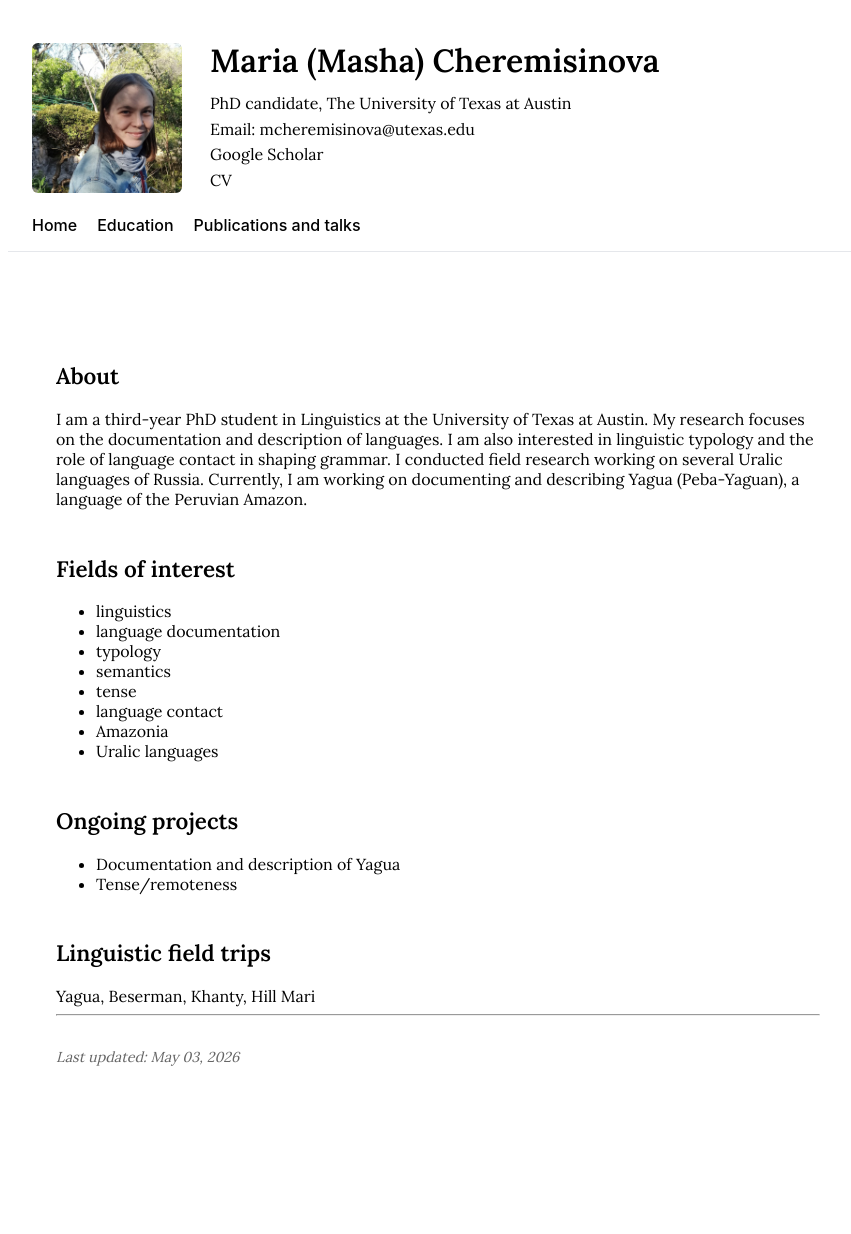
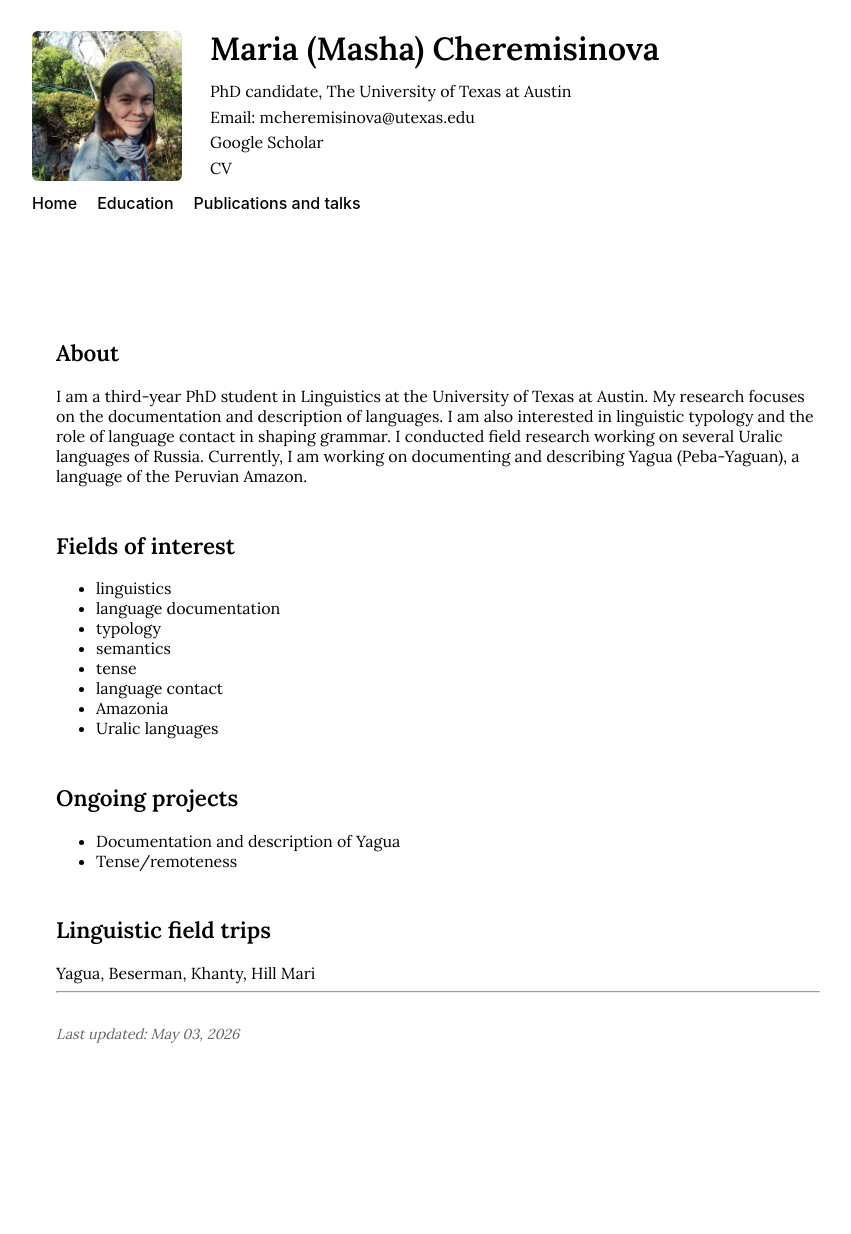
Before and after one commit to mashache/mashache.github.io, a Jekyll site: the page built from index.md, in a window 1280 px wide. Shown: the whole page, without its empty margins (202-1053 px from the left). Built offline with Jekyll 4.4.1, drawn with Linux system fonts in a browser that asks for light colours; after the commit the page ends 1211 px from its top, so only the background shows below that.

Commit message:
Update custom.css

```diff
--- a/assets/custom.css
+++ b/assets/custom.css
@@ -43,16 +43,23 @@ img { max-width: 100%; height: auto; border-radius: 10px; }
 .site-header {
   max-width: 860px;
   margin: 0 auto;
-  padding: 32px 24px 16px;
-  border-bottom: 1px solid #e5e7eb;
+  padding: 20px 24px 10px;   /* ↓ reduce */
 }
 
 .profile-block {
   display: flex;
   align-items: center;
   gap: 28px;
-  margin-bottom: 20px;
+  margin-bottom: 10px;       /* ↓ reduce */
 }
+
+.site-menu {
+  display: flex;
+  gap: 20px;
+  flex-wrap: wrap;
+  margin-bottom: 6px;        /* ↓ add control */
+}
+
 
 .profile-photo {
   width: 150px;
@@ -80,11 +87,6 @@ img { max-width: 100%; height: auto; border-radius: 10px; }
   text-decoration: underline;
 }
 
-.site-menu {
-  display: flex;
-  gap: 20px;
-  flex-wrap: wrap;
-}
 
 .site-menu a {
   color: #000;
```
